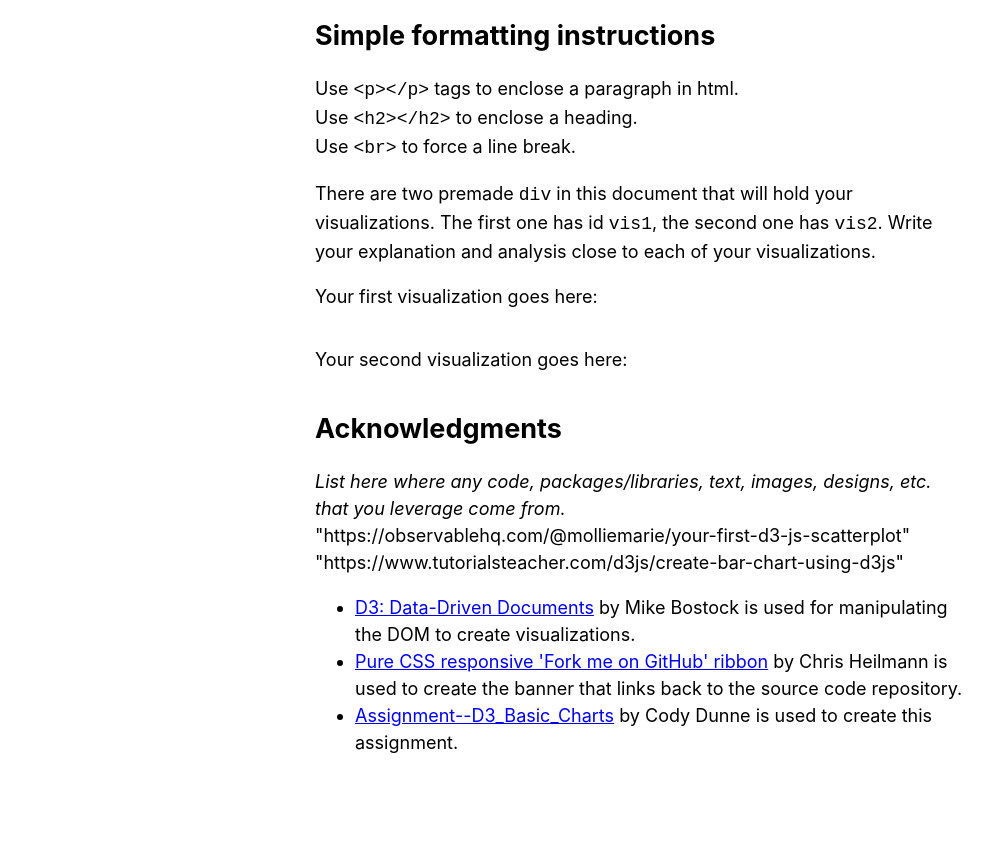
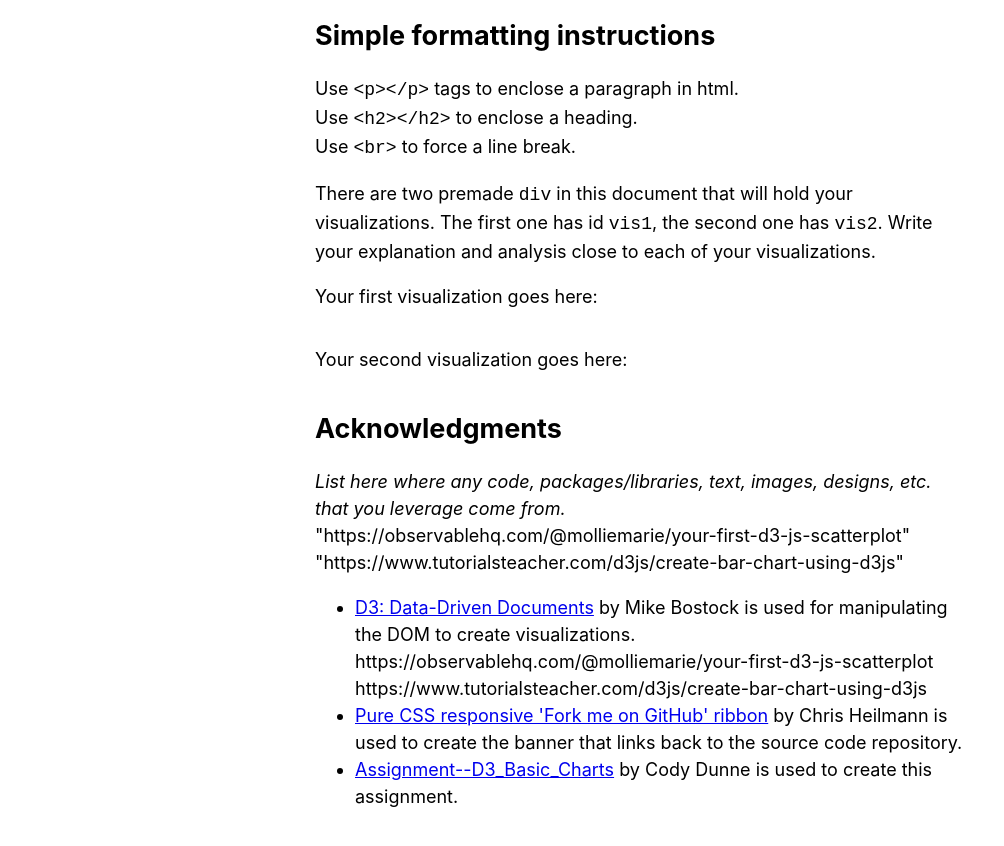
Before and after one commit to DS4200-Fall21-Sec02/hw-03-practice-d3-mjcljf, a plain HTML site: page index.html in a window 1280 px wide. Shown: the part 172-1018 px from the top of the page, without its empty margins (0-1004 px from the left). Before the commit the page ends 968 px from the top, so only its background shows below. Drawn offline with Linux system fonts and the light colour scheme.

Commit message:
Update index.html

```diff
--- a/index.html
+++ b/index.html
@@ -74,6 +74,8 @@
       <li><a href='https://d3js.org/'>
         D3: Data-Driven Documents</a>
         by Mike Bostock is used for manipulating the DOM to create visualizations.
+	https://observablehq.com/@molliemarie/your-first-d3-js-scatterplot
+	https://www.tutorialsteacher.com/d3js/create-bar-chart-using-d3js
       </li>
       <li><a href='https://codepo8.github.io/css-fork-on-github-ribbon/#'>
         Pure CSS responsive 'Fork me on GitHub' ribbon</a>
```
